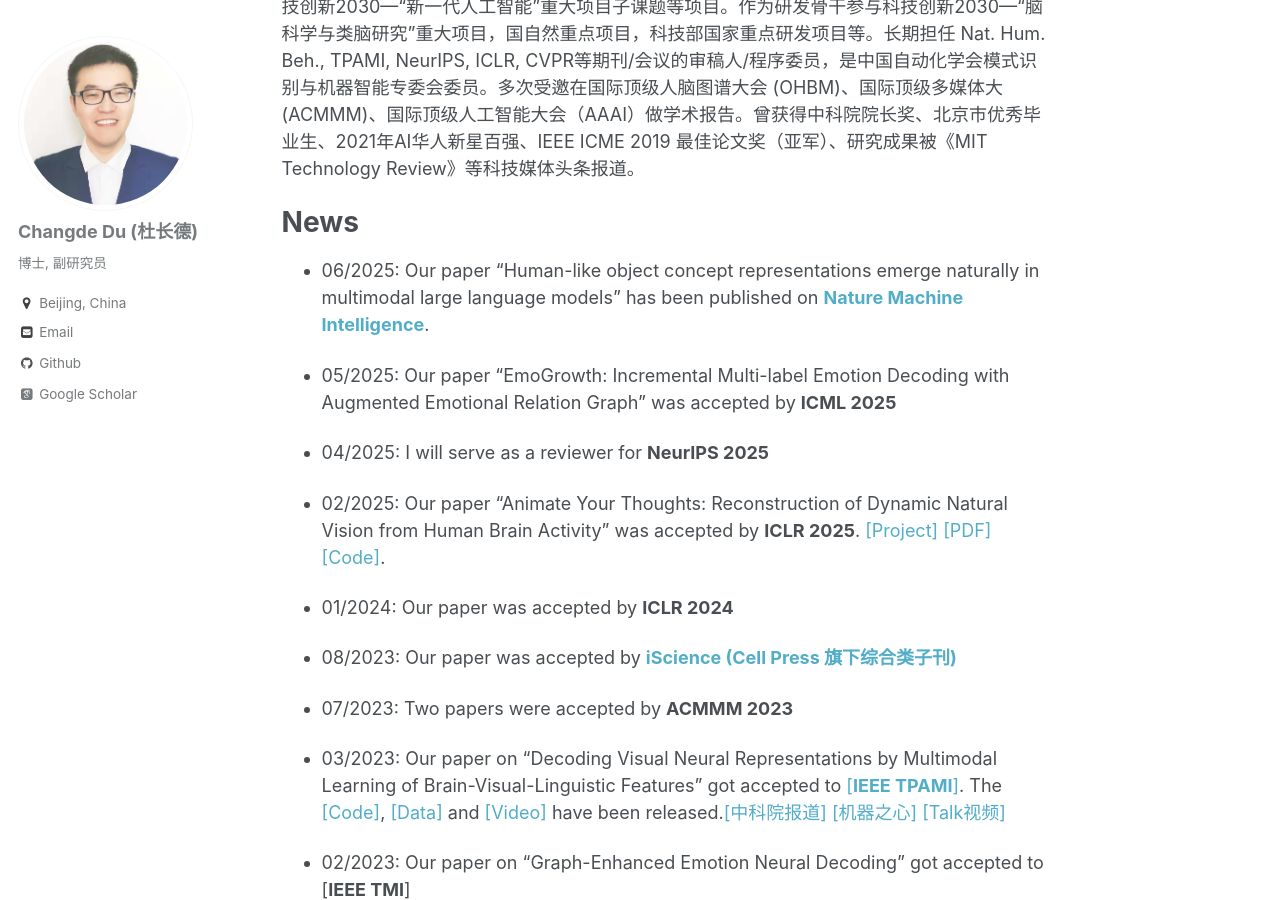
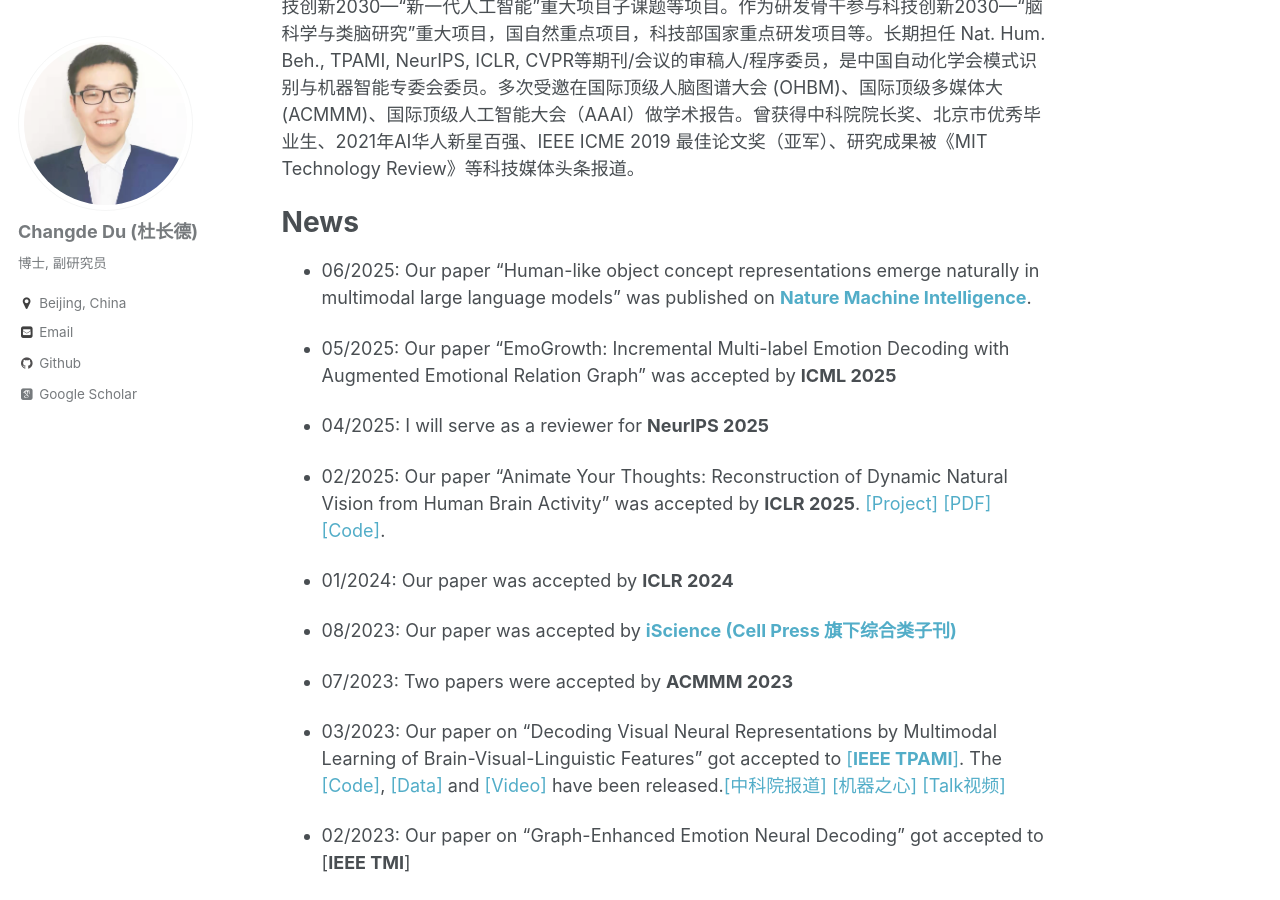
Before and after one commit to ChangdeDu/changdedu.github.io, a Jekyll site: the page built from _pages/about.md, in a window 1280 px wide and 900 px high, scrolled down 302 px. Built offline with Jekyll 4.4.1, drawn with Linux system fonts in a browser that asks for light colours; some web fonts are replaced.

Commit message:
Update about.md

```diff
--- a/_pages/about.md
+++ b/_pages/about.md
@@ -13,7 +13,7 @@ redirect_from:
 
 # News
 
-- 06/2025: Our paper "Human-like object concept representations emerge naturally in multimodal large language models" has been published on [**Nature Machine Intelligence**](https://www.nature.com/articles/s42256-025-01049-z).
+- 06/2025: Our paper "Human-like object concept representations emerge naturally in multimodal large language models" was published on [**Nature Machine Intelligence**](https://www.nature.com/articles/s42256-025-01049-z).
 
 - 05/2025: Our paper "EmoGrowth: Incremental Multi-label Emotion Decoding with Augmented Emotional Relation Graph" was accepted by **ICML 2025**
 
```
